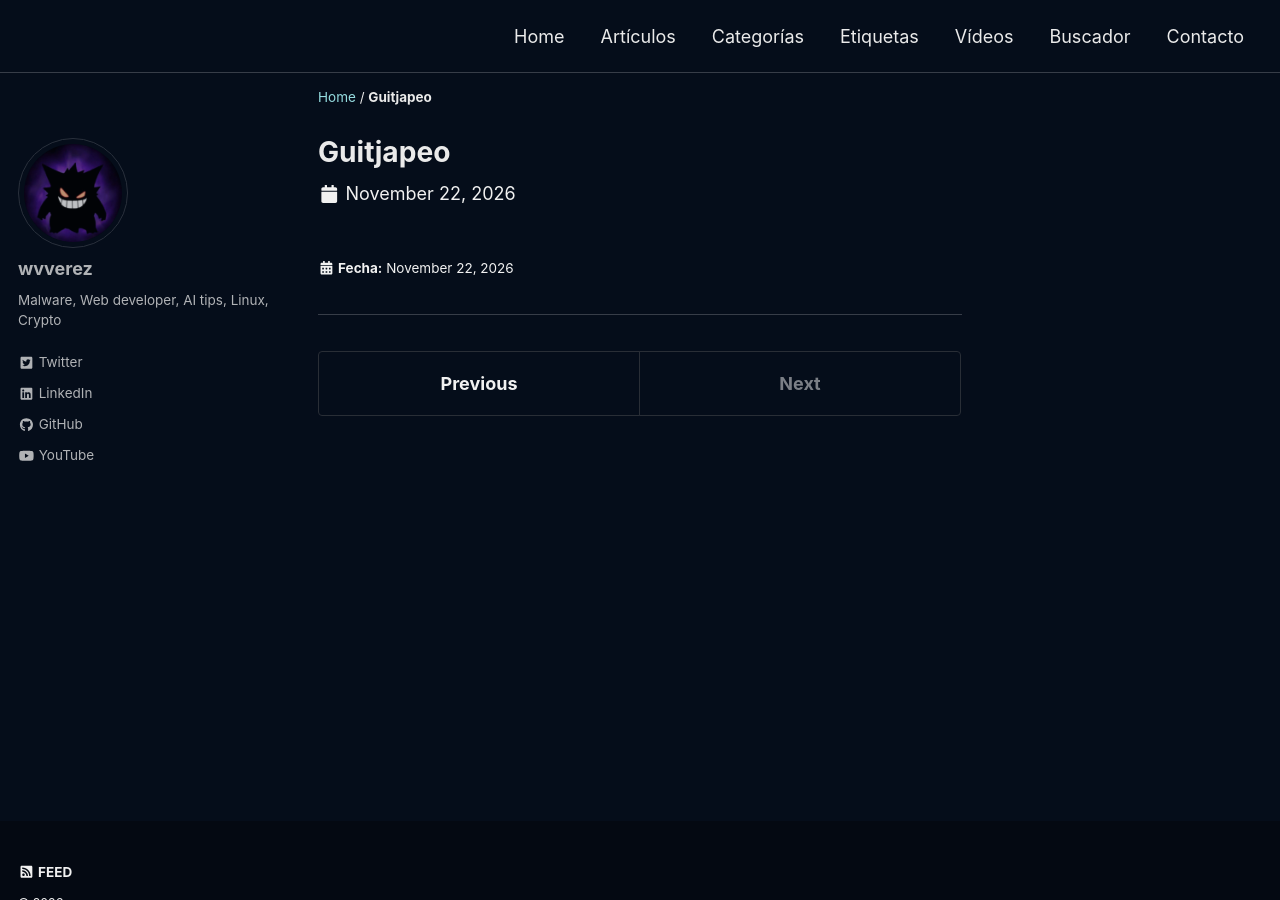
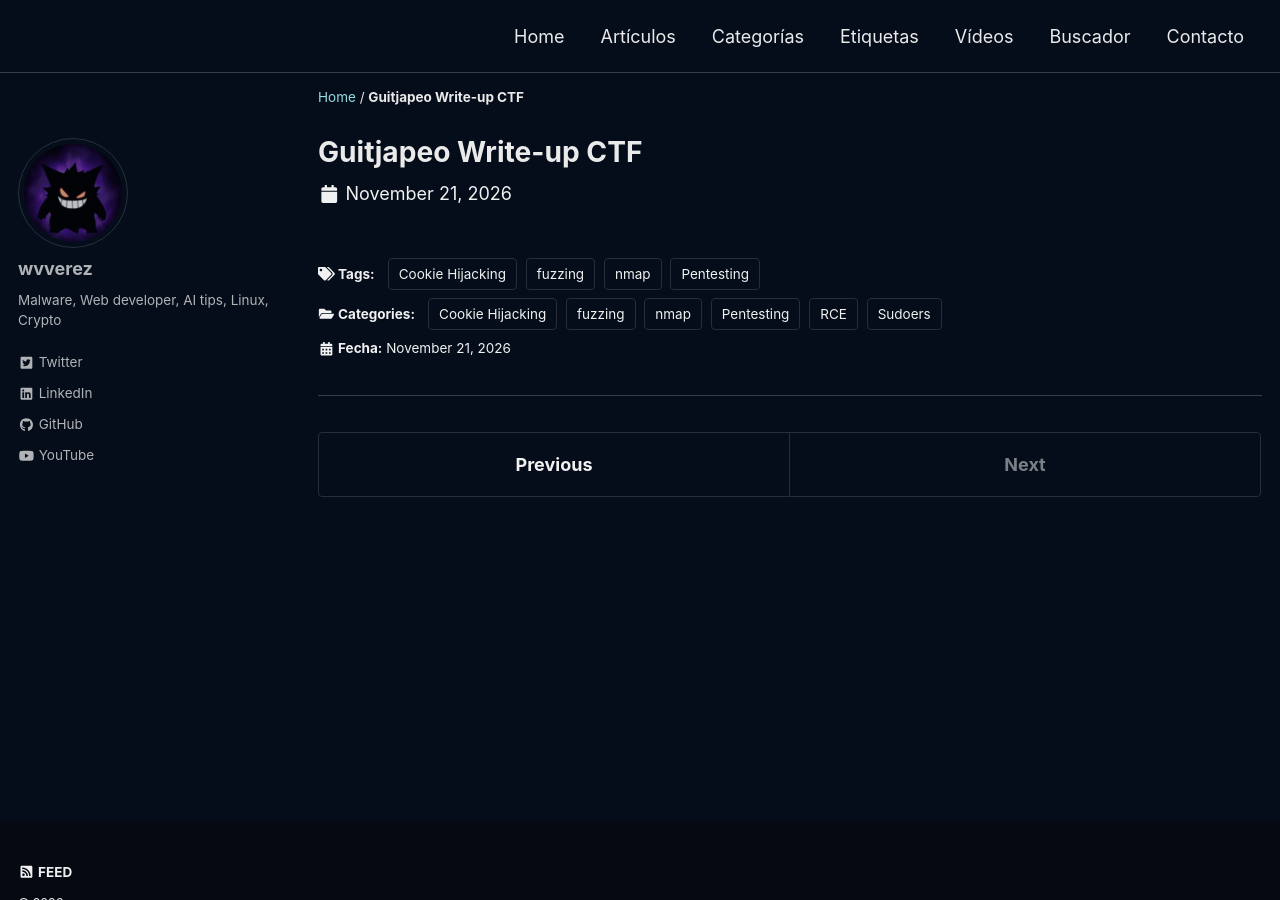
Before and after one commit to wvverez/wvverez.github.io, a Jekyll site: the page built from _posts/2026-11-22-guitjapeo.md, in a window 1280 px wide and 900 px high. Built offline with Jekyll 4.4.1, drawn with Linux system fonts in a browser that asks for light colours; cached includes are drawn as plain includes; a script that is not in the unit is left out.

Commit message:
Update 2026-11-22-guitjapeo.md

```diff
--- a/_posts/2026-11-22-guitjapeo.md
+++ b/_posts/2026-11-22-guitjapeo.md
@@ -1 +1,22 @@
 ---
+layout: single
+title: Guitjapeo Write-up CTF
+excerpt: "Guia detallada sobre la resolución de el reto CTF Guitjapeo de TheHackersLabs catalogado como dificultad profesional"
+date: 2026-11-21
+classes: wide
+header:
+  teaser: /assets/images/guitjapeo.PNG
+  teaser_home_page: true
+categories:
+  - nmap
+  - fuzzing
+  - Pentesting
+  - Cookie Hijacking
+  - RCE
+  - Sudoers
+tags:
+  - nmap
+  - fuzzing
+  - Pentesting
+  - Cookie Hijacking
+---
```
